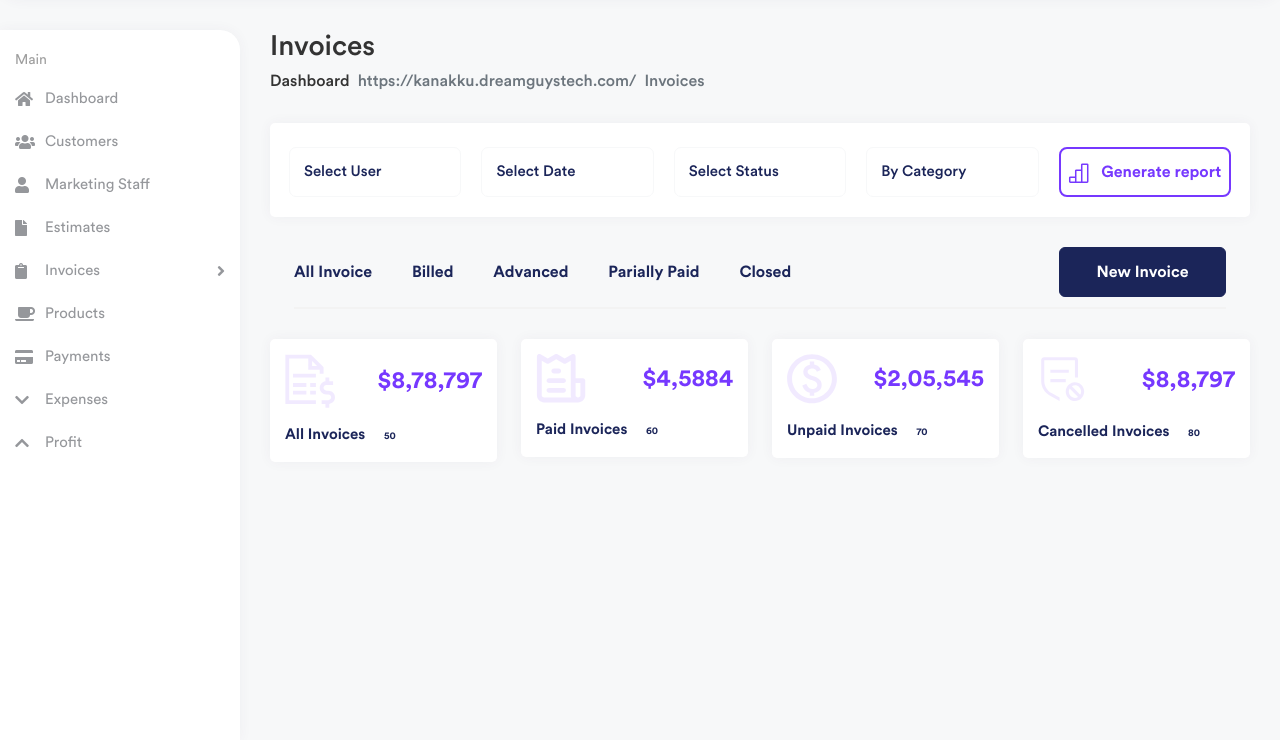
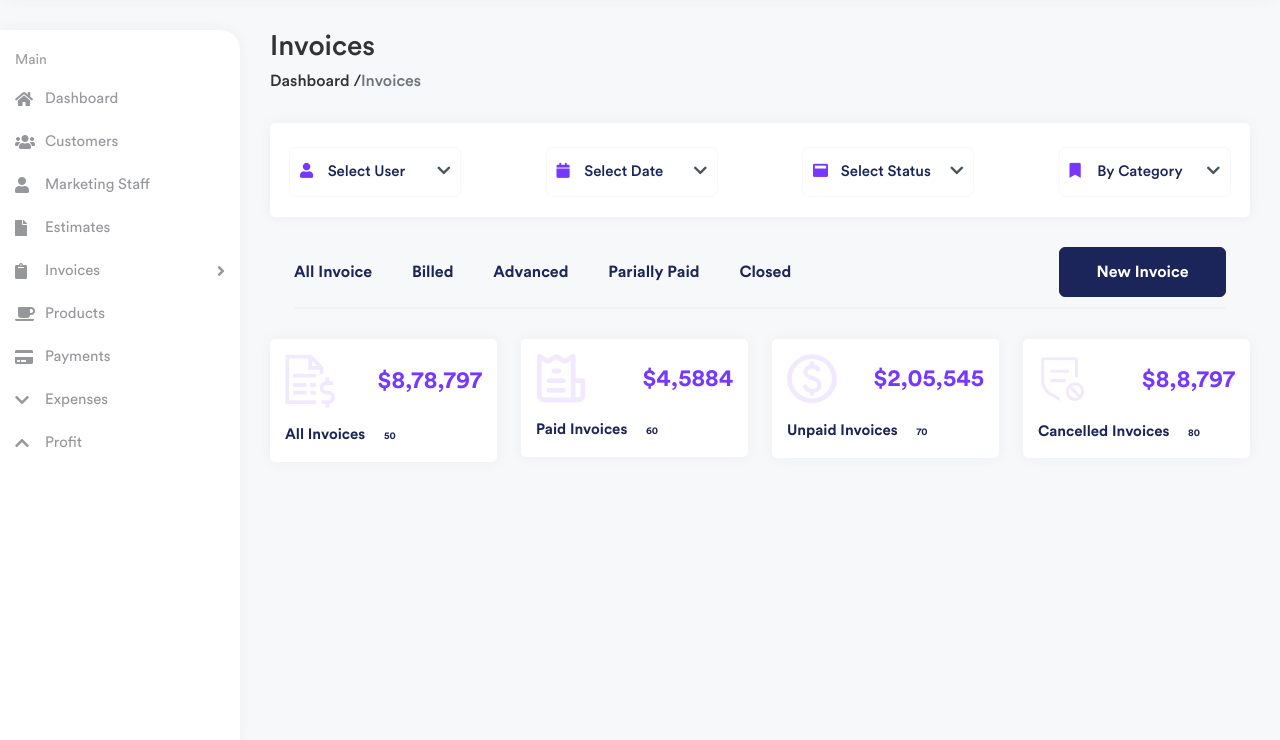
Before and after one commit to shahilkk/Fiesta, a Django app: page /admin/invoiceList in a window 1280 px wide. Shown: the part 60-800 px from the top of the page. Run offline with Django 4.2, Linux system fonts and the light colour scheme; some libraries are stand-ins or nearby versions.

Commit message:
icon align

```diff
--- a/adminapp/templates/invoiceList.html
+++ b/adminapp/templates/invoiceList.html
@@ -12,7 +12,7 @@
                 <div class="col">
                     <h3 class="page-title">Invoices</h3>
                     <ul class="breadcrumb">
-                        <li class="breadcrumb-item"><a href="/admin/index">Dashboard</a></li>
+                        <li ><a href="/admin/index">Dashboard /</a></li>
                         <li class="breadcrumb-item active">Invoices</li>
                     </ul>
                 </div>
@@ -36,9 +36,10 @@
                             <li>
                                 <div class="multipleSelection">
                                     <div class="selectBox">
-                                        <p class="mb-0"><i data-feather="user-plus" class="me-1 select-icon"></i> Select
-                                            User</p>
-                                        <span class="down-icon"><i data-feather="chevron-down"></i></span>
+                                        <p class="mb-0">
+                                            <i class="fa fa-user me-1 select-icon"></i>
+                                             Select User</p>
+                                        <span class="down-icon"><i class="fa fa-chevron-down"></i></span>
                                     </div>
                                     <div id="checkBoxes">
                                         <form action="#">
@@ -86,9 +87,9 @@
                             <li>
                                 <div class="multipleSelection">
                                     <div class="selectBox">
-                                        <p class="mb-0"><i data-feather="calendar" class="me-1 select-icon"></i>
+                                        <p class="mb-0"><i class=" fa fa-calendar me-1 select-icon"></i>
                                             Select Date</p>
-                                        <span class="down-icon"><i data-feather="chevron-down"></i></span>
+                                        <span class="down-icon"><i class="fa fa-chevron-down"></i></span>
                                     </div>
                                     <div id="checkBoxes">
                                         <form action="#">
@@ -124,9 +125,9 @@
                             <li>
                                 <div class="multipleSelection">
                                     <div class="selectBox">
-                                        <p class="mb-0"><i data-feather="book-open" class="me-1 select-icon"></i> Select
-                                            Status</p>
-                                        <span class="down-icon"><i data-feather="chevron-down"></i></span>
+                                        <p class="mb-0"><i
+                                                class=" fa fa-window-maximize me-1 select-icon"></i> Select Status</p>
+                                        <span class="down-icon"><i class="fa fa-chevron-down"></i></span>
                                     </div>
                                     <div id="checkBoxes">
                                         <form action="#">
@@ -166,9 +167,9 @@
                             <li>
                                 <div class="multipleSelection">
                                     <div class="selectBox">
-                                        <p class="mb-0"><i data-feather="bookmark" class="me-1 select-icon"></i>
+                                        <p class="mb-0"><i  class=" fa fa-bookmark me-1 select-icon"></i>
                                             By Category</p>
-                                        <span class="down-icon"><i data-feather="chevron-down"></i></span>
+                                        <span class="down-icon"><i class="fa fa-chevron-down"></i></span>
                                     </div>
                                     <div id="checkBoxes">
                                         <form action="#">
@@ -213,14 +214,7 @@
                                     </div>
                                 </div>
                             </li>
-                            <li>
-                                <div class="report-btn">
-                                    <a href="#" class="btn">
-                                        <img src="assets/img/icons/invoices-icon5.svg" alt="" class="me-2">
-                                        Generate report
-                                    </a>
-                                </div>
-                            </li>
+
                         </ul>
                     </div>
                 </div>
--- a/adminapp/templates/invoicesettings.html
+++ b/adminapp/templates/invoicesettings.html
@@ -12,9 +12,9 @@
         <div class="page-header">
             <div class="row">
                 <div class="col-sm-6">
-                    <h3 class="page-title">Invoice settings</h3>
+                    <h3 class="page-title">Invoice Bank settings</h3>
                     <ul class="breadcrumb">
-                        <li class="breadcrumb-item"><a href="index.html">Dashboard</a>
+                        <li class=""><a href="/admin/index">Dashboard /</a>
                         </li>
                         <li class="breadcrumb-item active">Bank Settings</li>
                     </ul>
```
Also changed, not shown: adminapp/templates/invoicegrid.html (+2 -9 lines).
